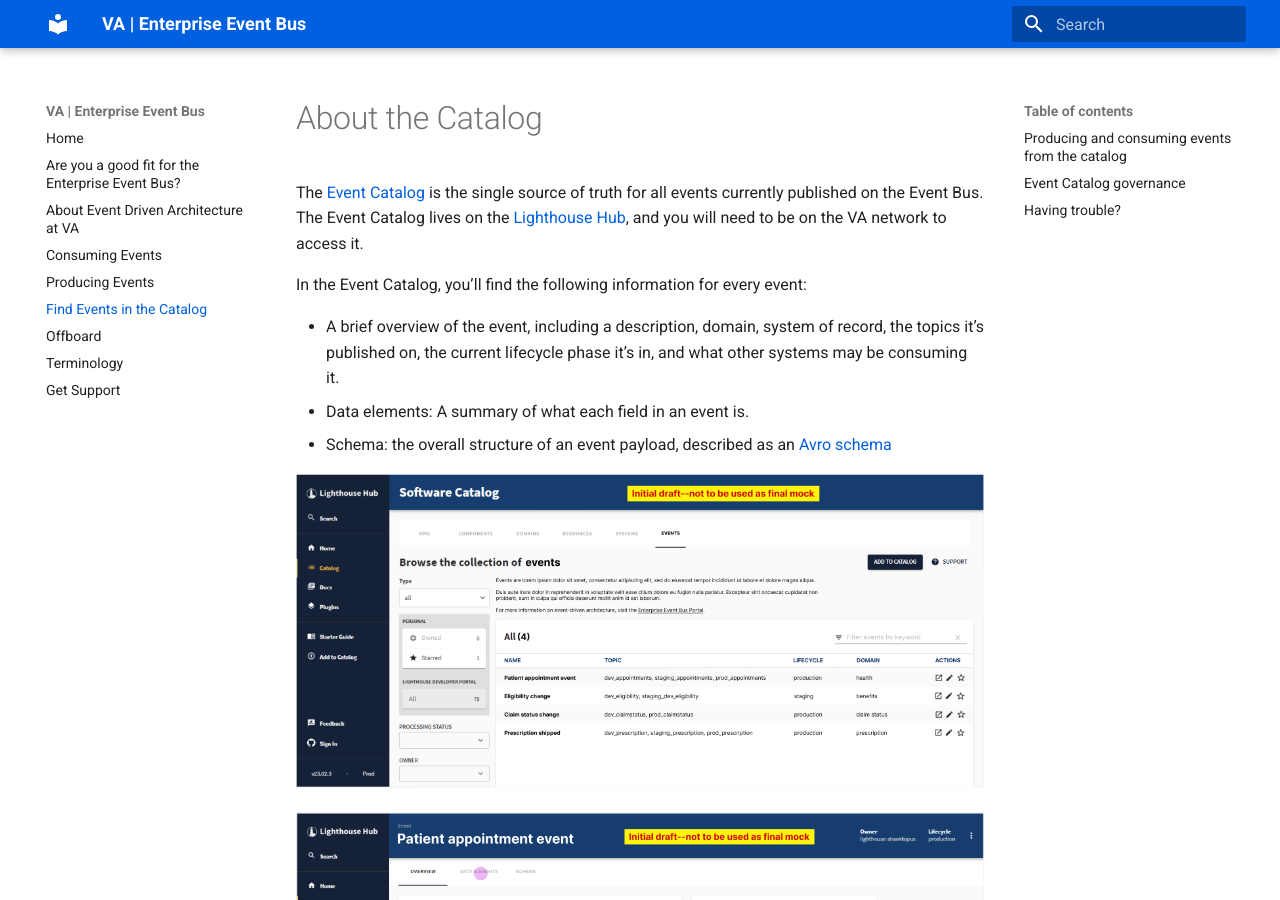
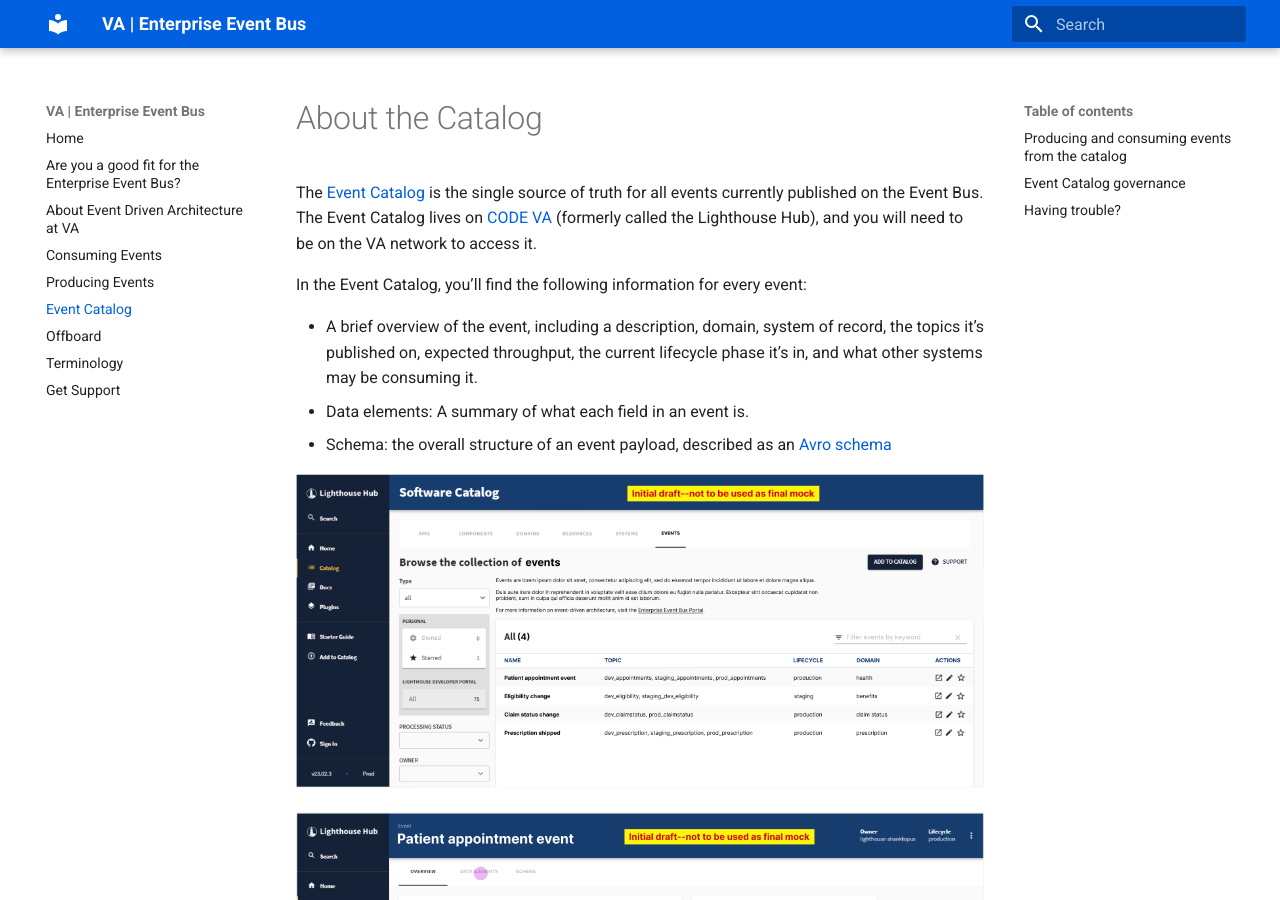
Before and after one commit to department-of-veterans-affairs/ves-event-bus-developer-portal, an MkDocs documentation site: the page built from docs/use-events.md, in a window 1280 px wide and 900 px high. Built offline with MkDocs 1.6.1 and Material for MkDocs 9.7.7, drawn with Linux system fonts in a browser that asks for light colours; some of the changed text lies outside the part shown.

Commit message:
updating event bus dev portal event catalog page

```diff
--- a/docs/use-events.md
+++ b/docs/use-events.md
@@ -1,13 +1,13 @@
 ---
-title: Find Events in the Catalog
+title: Event Catalog
 ---
 # About the Catalog
 
-The [Event Catalog](https://hub.lighthouse.va.gov) is the single source of truth for all events currently published on the Event Bus. The Event Catalog lives on the [Lighthouse Hub](https://hub.lighthouse.va.gov), and you will need to be on the VA network to access it.
+The [Event Catalog](https://hub.lighthouse.va.gov) is the single source of truth for all events currently published on the Event Bus. The Event Catalog lives on [CODE VA](https://hub.lighthouse.va.gov) (formerly called the Lighthouse Hub), and you will need to be on the VA network to access it.
 
 In the Event Catalog, you’ll find the following information for every event:
 
-- A brief overview of the event, including a description, domain, system of record, the topics it’s published on, the current lifecycle phase it’s in, and what other systems may be consuming it.
+- A brief overview of the event, including a description, domain, system of record, the topics it’s published on, expected throughput, the current lifecycle phase it’s in, and what other systems may be consuming it.
 - Data elements: A summary of what each field in an event is.
 - Schema: the overall structure of an event payload, described as an [Avro schema](https://docs.oracle.com/cd/E26161_02/html/GettingStartedGuide/avroschemas.html)
 
@@ -21,15 +21,15 @@
 
 ## Producing and consuming events from the catalog
 
-Producers add events to the catalog and are responsible for keeping them up to date. You can read more about what to expect as a producer on the [producing events page](produce-events.md).
+Producers add events to the catalog and are responsible for keeping them up to date. You can read more about what to expect as a producer on the [producing events](produce-events.md) page.
 
-Consumers can use the catalog to browse all available events, and view details about each one such as payload structure and the system that produces it. If you find an event in the catalog that you’d like to consume, follow the steps on the [consuming events page](consume-events.md).
+Consumers can use the catalog to browse all available events, and view details about each one such as payload structure and the system that produces it. If you find an event in the catalog that you’d like to consume, follow the steps on the [consuming events](consume-events.md) page.
 
 ## Event Catalog governance
 
-The Event Catalog uses [Backstage](https://backstage.io/) as its framework for hosting and displaying entries. Entries are added to the catalog through the use of `catalog-info.yaml` files that contain information about the source code they represent. You can read more about `catalog-info.yaml` files in the [official Backstage documentation](https://backstage.io/docs/features/software-catalog/descriptor-format). These entries can represent anything from an API endpoint to an overarching system. For the Event Catalog, all entries represent an event that is currently, or was previously, published to the Event Bus.
+The Event Catalog uses <a href="https://backstage.io/" target="_blank">Backstage</a> as its framework for hosting and displaying entries. Entries are added to the catalog through the use of `catalog-info.yaml` files that contain information about the source code they represent. You can read more about `catalog-info.yaml` files in the <a href="https://backstage.io/docs/features/software-catalog/descriptor-format" target="_blank">official Backstage documentation</a>. These entries can represent anything from an API endpoint to an overarching system. For the Event Catalog, all entries represent an event that is currently, or was previously, published to the Event Bus.
 
-If you’re interested in producing events and publishing them to the Event Bus, we provide a template for getting started with adding your event to the catalog. You can read more about the template and the information that needs to be added to it on the [producing events page](produce-events.md).
+If you’re interested in producing events and publishing them to the Event Bus, we provide a template for getting started with adding your event to the catalog. You can read more about the template and the information that needs to be added to it on the [producing events](produce-events.md) page.
 
 ## Having trouble?
 
```
